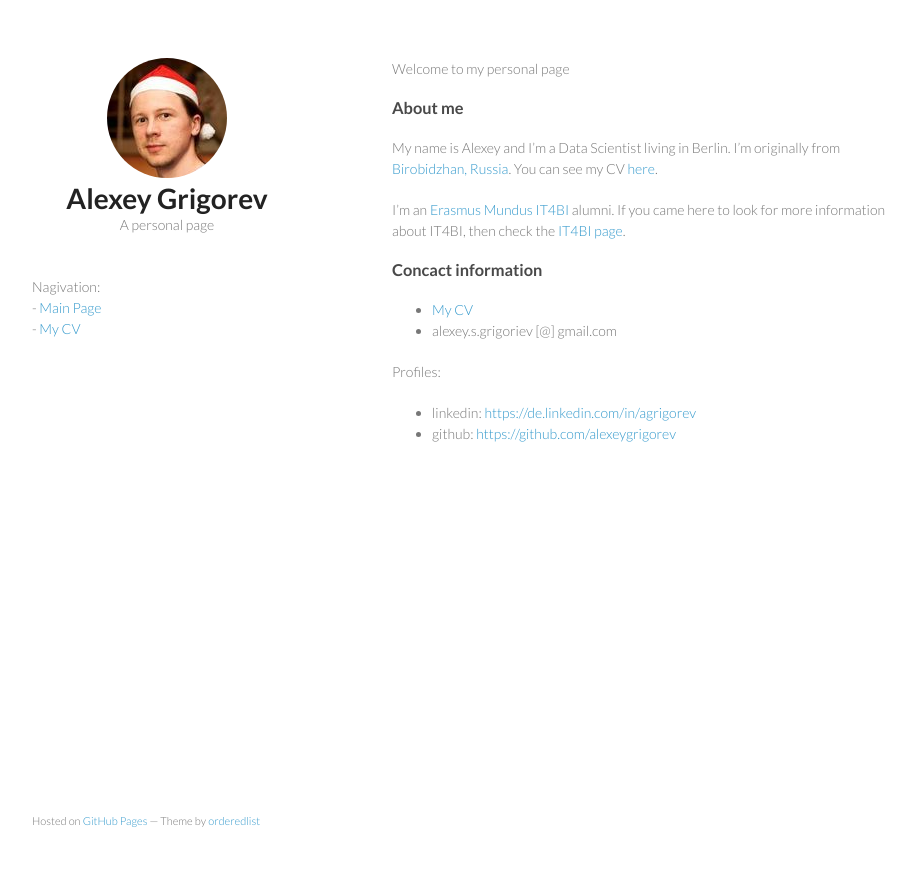
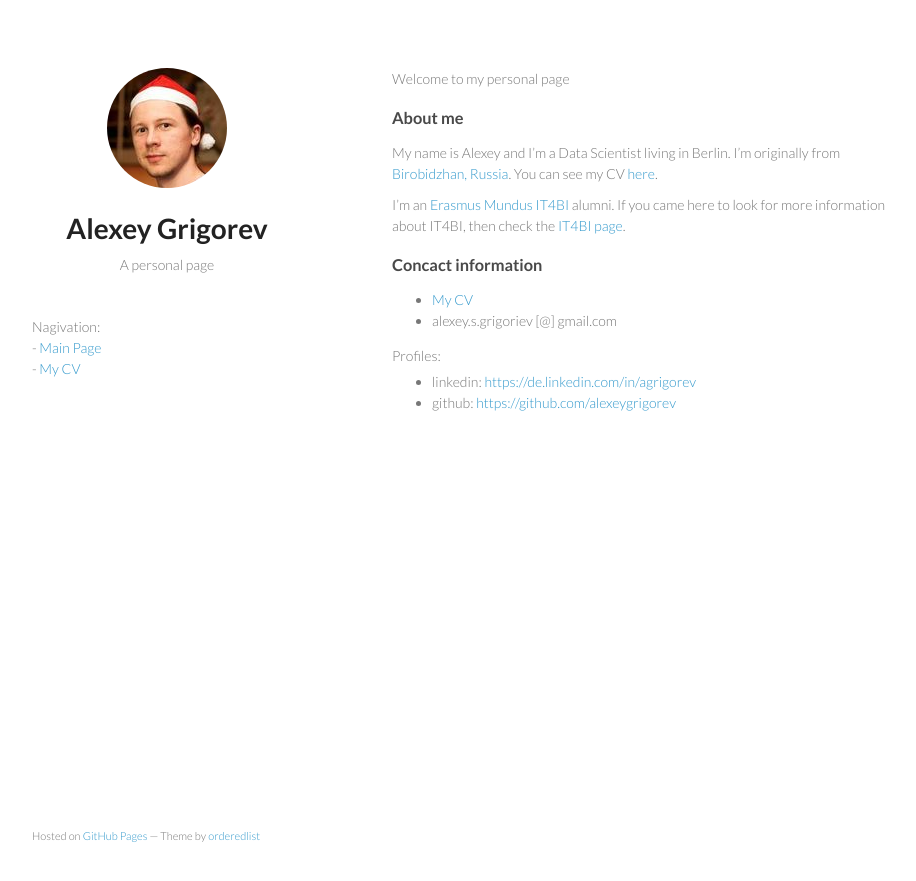
Before and after one commit to alexeygrigorev/alexeygrigorev.github.io, a Jekyll site: the page built from index.md, in a window 1280 px wide. Shown: the top 881 px of the page, without its empty margins (178-1094 px from the left). Built offline with Jekyll 4.4.1, drawn with Linux system fonts in a browser that asks for light colours.

Commit message:
Update styles.css

```diff
--- a/stylesheets/styles.css
+++ b/stylesheets/styles.css
@@ -9,12 +9,19 @@ body {
 
 h1, h2, h3, h4, h5, h6 {
   color:#222;
-  margin:0 0 20px;
+  margin-top: 20px;
+  margin-bottom: 15px;
 }
 
-p, ul, ol, table, pre, dl {
-  margin:0 0 20px;
+p {
+  margin-top: 10px;
+  margin-bottom: 5px;
 }
+
+ul, ol, table, pre, dl {
+  margin-top: 0px;
+}
+
 
 h1, h2, h3 {
   line-height:1.1;
```
